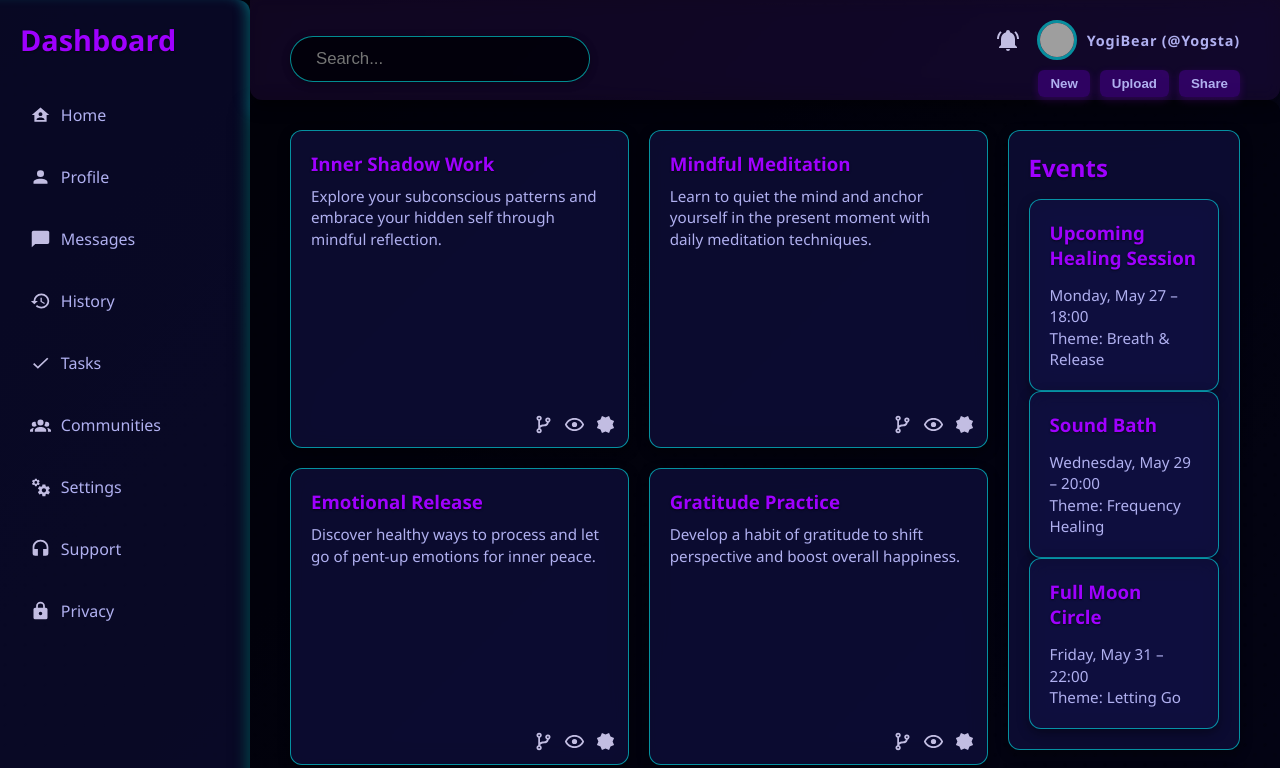
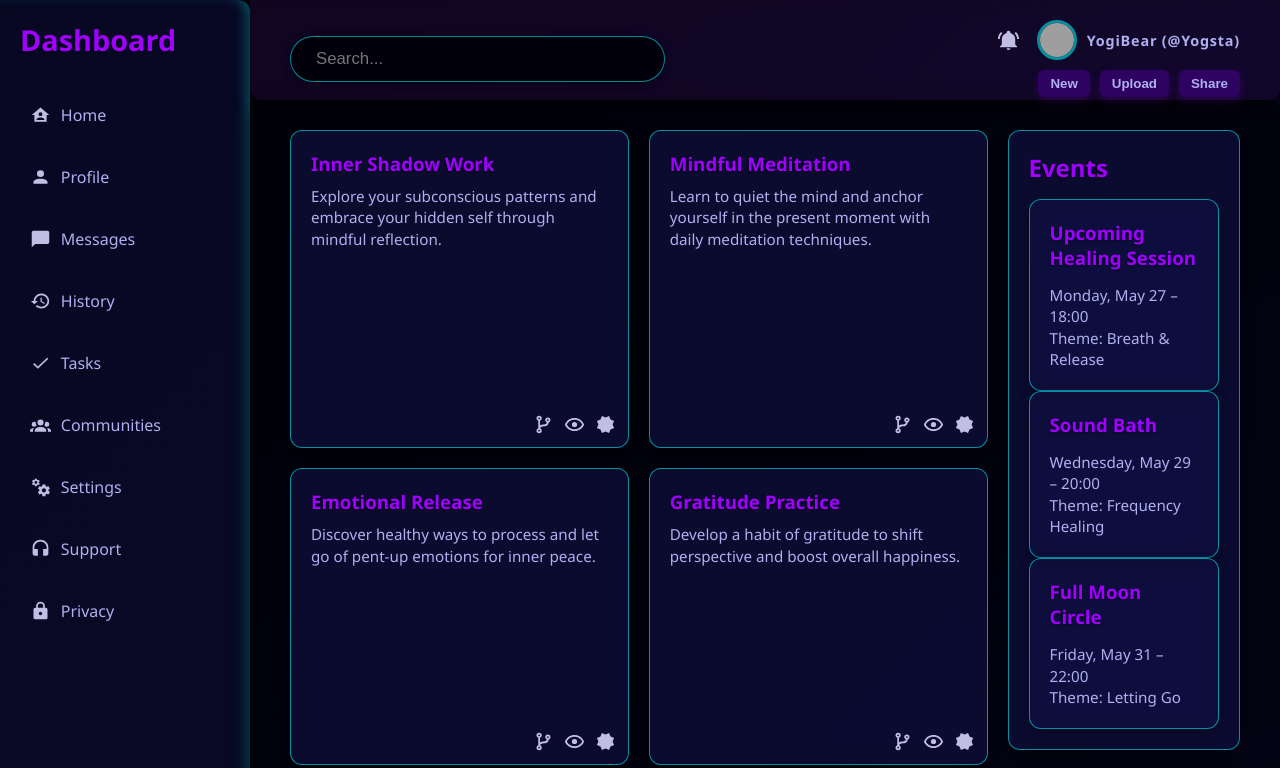
Before and after one commit to debugmebaby/dashboard, a plain HTML site: page index.html in a window 1280 px wide. Shown: the top 768 px of the page. Drawn offline with Linux system fonts and the light colour scheme; grey boxes are pictures that could not be loaded.

Commit message:
fix size on bell icon and search bar

```diff
--- a/style.css
+++ b/style.css
@@ -80,7 +80,7 @@ background-color: rgba(30, 10, 50, 0.5);
   padding: 12px 25px;
   border-radius: 25px;
   border: 1px solid var(--clr-card-border);
-  width: 300px;
+  width: 375px;
   font-size: 1.05rem;
   background-color: var(--clr-search-bg);
   color: var(--clr-text-sub);
@@ -118,8 +118,7 @@ background-color: rgba(30, 10, 50, 0.5);
 
 .notification-icon {
    cursor: pointer;
-  width: 24px;
-  height: 24px;
+  height: 1.4rem;
   margin-right: 7px;
 filter: brightness(0) saturate(100%) invert(82%) sepia(17%) saturate(600%) hue-rotate(205deg) brightness(94%) contrast(88%);
 }
```
